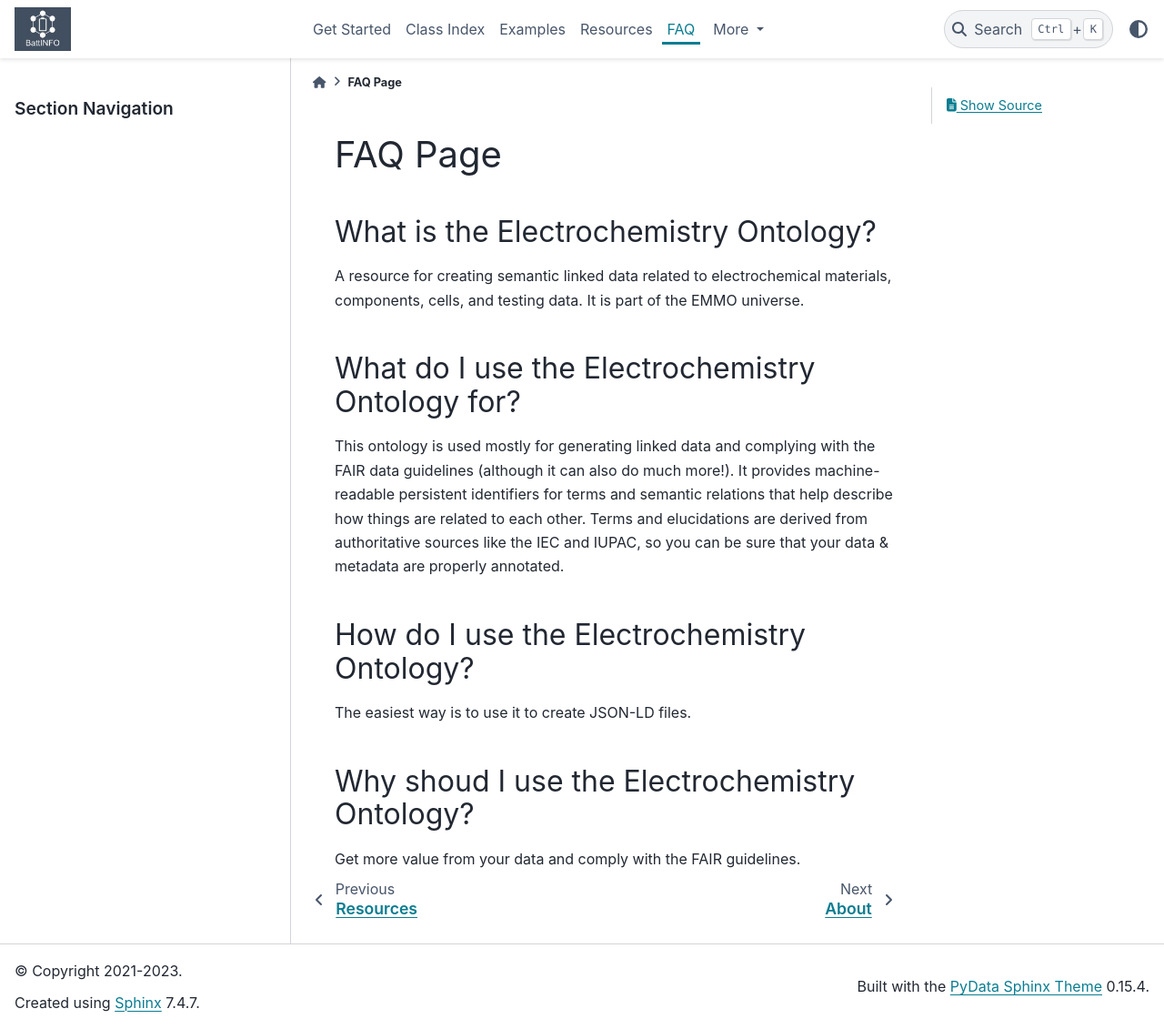
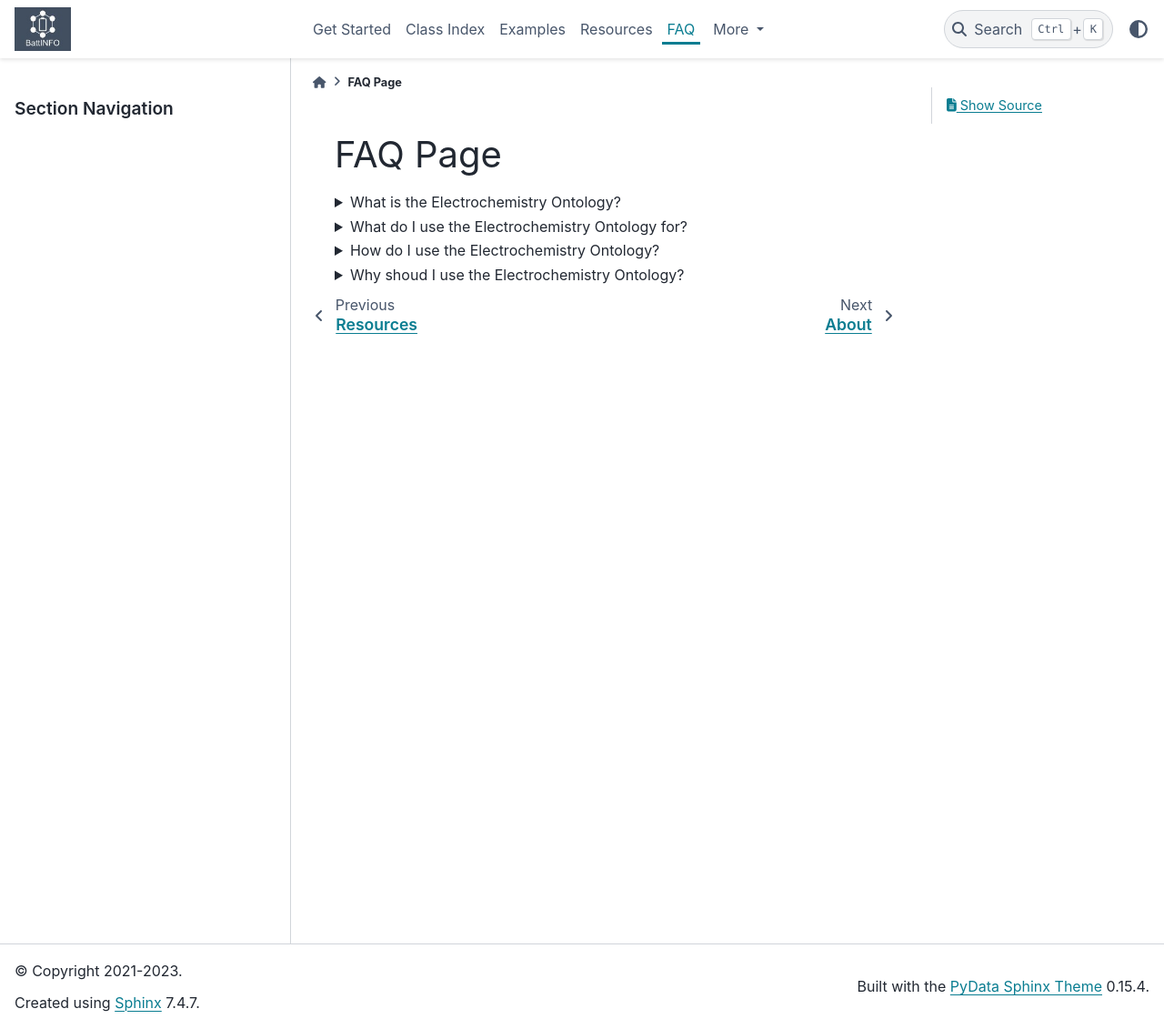
Before and after one commit to emmo-repo/domain-electrochemistry, a Sphinx documentation site: the page built from sphinx/faq.rst, in a window 1280 px wide and 1131 px high. Shown: the whole window at 91% size. Built offline with Sphinx 7.4.7 and the PyData theme 0.15.4, drawn with Linux system fonts in a browser that asks for light colours.

Commit message:
Update faq.rst

```diff
--- a/sphinx/faq.rst
+++ b/sphinx/faq.rst
@@ -3,37 +3,39 @@ FAQ Page
 
 .. raw:: html
 
-    <div itemscope itemtype="https://schema.org/FAQPage">
-        <div itemprop="mainEntity" itemscope itemtype="https://schema.org/Question">
-            <h2 itemprop="name">What is the Electrochemistry Ontology?</h2>
+    <div class="faq-section" itemscope itemtype="https://schema.org/FAQPage">
+        <details itemprop="mainEntity" itemscope itemtype="https://schema.org/Question">
+            <summary itemprop="name">What is the Electrochemistry Ontology?</summary>
             <div itemprop="acceptedAnswer" itemscope itemtype="https://schema.org/Answer">
-                <div itemprop="text">
+                <p itemprop="text">
                     A resource for creating semantic linked data related to electrochemical materials, components, cells, and testing data. It is part of the EMMO universe.
-                </div>
+                </p>
             </div>
-        </div>
-        <div itemprop="mainEntity" itemscope itemtype="https://schema.org/Question">
-            <h2 itemprop="name">What do I use the Electrochemistry Ontology for?</h2>
+        </details>
+        <!-- Repeat for each question -->
+        <details itemprop="mainEntity" itemscope itemtype="https://schema.org/Question">
+            <summary itemprop="name">What do I use the Electrochemistry Ontology for?</summary>
             <div itemprop="acceptedAnswer" itemscope itemtype="https://schema.org/Answer">
-                <div itemprop="text">
-                    This ontology is used mostly for generating linked data and complying with the FAIR data guidelines (although it can also do much more!). It provides machine-readable persistent identifiers for terms and semantic relations that help describe how things are related to each other. Terms and elucidations are derived from authoritative sources like the IEC and IUPAC, so you can be sure that your data & metadata are properly annotated.
-                </div>
+                <p itemprop="text">
+                    This ontology is used mostly for generating linked data in the Semantic Web and complying with the FAIR data guidelines (although it can also do much more!). It provides machine-readable persistent identifiers for terms and semantic relations that help describe how things are related to each other. Terms and elucidations are derived from authoritative sources like the IEC and IUPAC, so you can be sure that your data & metadata are properly annotated.
+                </p>
             </div>
-        </div>
-        <div itemprop="mainEntity" itemscope itemtype="https://schema.org/Question">
-            <h2 itemprop="name">How do I use the Electrochemistry Ontology?</h2>
+        </details>
+        <!-- Add more questions as needed -->
+        <details itemprop="mainEntity" itemscope itemtype="https://schema.org/Question">
+            <summary itemprop="name">How do I use the Electrochemistry Ontology?</summary>
             <div itemprop="acceptedAnswer" itemscope itemtype="https://schema.org/Answer">
-                <div itemprop="text">
-                    The easiest way is to use it to create JSON-LD files.
-                </div>
+                <p itemprop="text">
+                    Most people use the ontology is to annotate the terms in (meta)data schemas. A common and simple way to use the ontology is as a vocabulary in JSON-LD files. Check out our :doc:`examples` to see how to do it. You can also visit the <a href="https://json-ld.org/playground/" target="_blank" rel="noopener noreferrer">JSON-LD Playground</a> for more detailed information.
+                </p>
             </div>
-        </div>
-        <div itemprop="mainEntity" itemscope itemtype="https://schema.org/Question">
-            <h2 itemprop="name">Why shoud I use the Electrochemistry Ontology?</h2>
+        </details>
+        <details itemprop="mainEntity" itemscope itemtype="https://schema.org/Question">
+            <summary itemprop="name">Why shoud I use the Electrochemistry Ontology?</summary>
             <div itemprop="acceptedAnswer" itemscope itemtype="https://schema.org/Answer">
-                <div itemprop="text">
+                <p itemprop="text">
                     Get more value from your data and comply with the FAIR guidelines.
-                </div>
+                </p>
             </div>
-        </div>
+        </details>
     </div>
```
